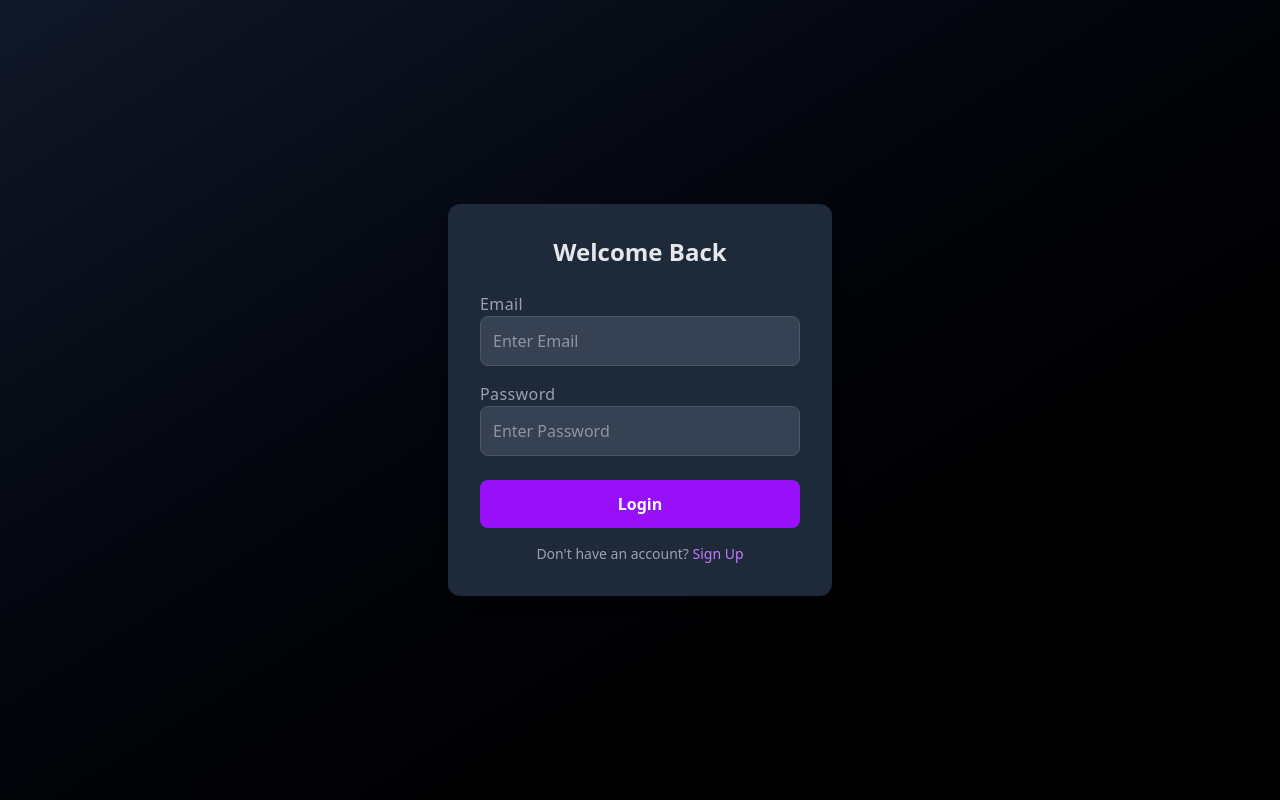
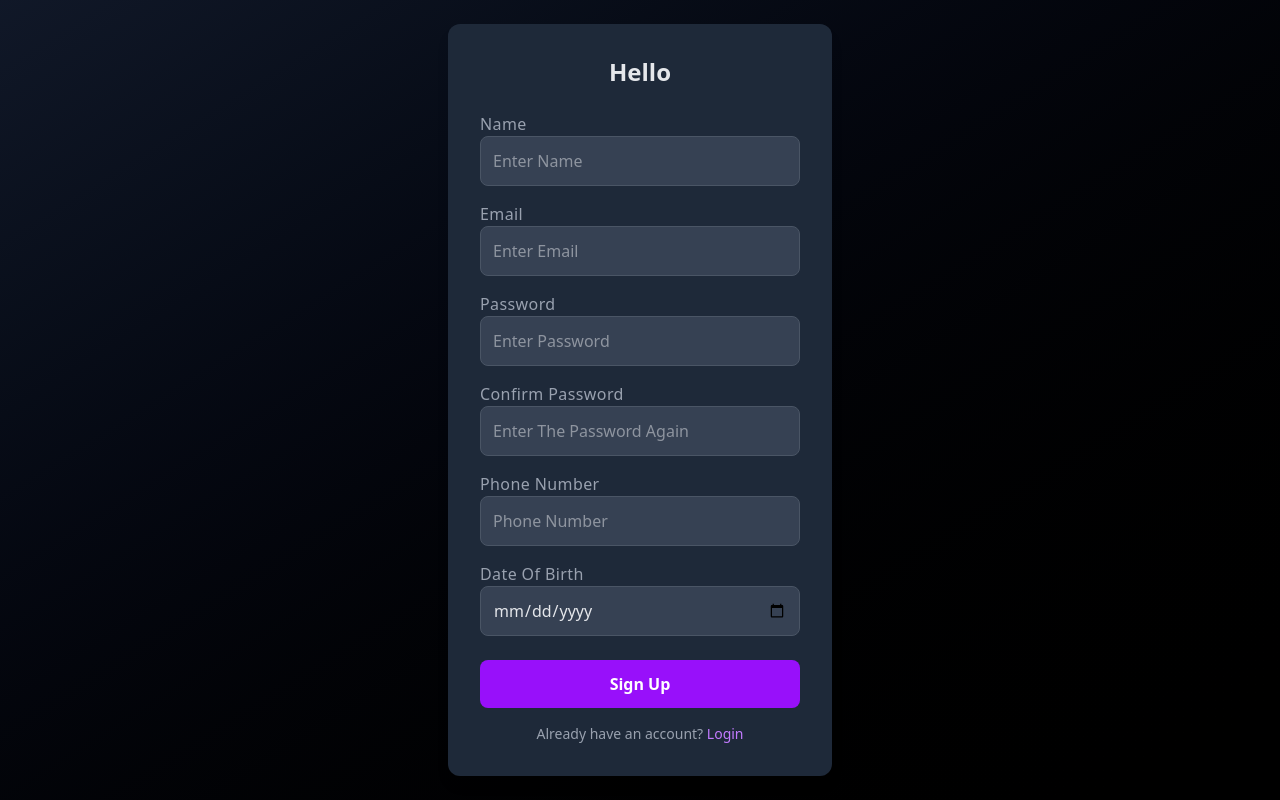
Before and after one commit to chan9an/Learn_AI, a React (Vite) app in the folder frontend/learnai/: page /signup in a window 1280 px wide. Built offline with nearby package versions, Linux system fonts and the light colour scheme.

Commit message:
Adding SignUp

```diff
--- a/frontend/learnai/package.json
+++ b/frontend/learnai/package.json
@@ -11,6 +11,7 @@
   },
   "dependencies": {
     "@tailwindcss/vite": "^4.0.7",
+    "framer-motion": "^12.4.5",
     "react": "^19.0.0",
     "react-dom": "^19.0.0",
     "tailwindcss": "^4.0.7"
--- a/frontend/learnai/src/App.jsx
+++ b/frontend/learnai/src/App.jsx
@@ -1,11 +1,21 @@
 import { useState } from 'react'
 import './App.css'
+import { BrowserRouter as Router, Route, NavLink, Routes } from 'react-router-dom'
 import Login from './login'
+import Signup from './signup'
 function App() {
 
   return (
     <>
-      <Login/>
+    <Router>
+        <Routes>
+        <Route path="/" element={<Login />} />   {/* Default page */}
+        <Route path="/login" element={<Login />} />
+        <Route path="/signup" element={<Signup />} />
+        <Route path="*" element={<Login />} />  {/* Handles unknown paths */}
+
+        </Routes>
+    </Router>
     </>
   )
 }
--- a/frontend/learnai/src/login.jsx
+++ b/frontend/learnai/src/login.jsx
@@ -1,4 +1,5 @@
 import React, { useState } from 'react'
+import { Link } from 'react-router-dom'
 
 function Login() {
 
@@ -56,7 +57,7 @@ function Login() {
 
 
         <p className="text-center text-gray-400 text-sm mt-4">
-          Don't have an account? <a href="#" className="text-purple-400 hover:underline">Sign Up</a>
+          Don't have an account? <Link to="/signup" href="#" className="text-purple-400 hover:underline">Sign Up</Link>
         </p>
 
 
--- /dev/null
+++ b/frontend/learnai/src/signup.jsx
@@ -0,0 +1,132 @@
+import React, { useState } from 'react'
+import {Link} from "react-router-dom";
+
+function Signup() {
+
+
+
+    const [name,setname]=useState("");
+    const [email,setEmail]=useState("");
+    const [password,setpassword]=useState("");
+    const [confirmpassword,setconfirmpassword]=useState("");
+    const [phonenumber,setphonenumber]=useState("");
+    const [dob,setdob]=useState("");
+
+
+    function handleSubmit(e){
+        e.preventDefault();
+        setEmail("")
+        setname("")
+        setconfirmpassword("")
+        setphonenumber("")
+        setpassword("")
+        setdob("")
+
+    }
+
+  return (
+    <div className="flex items-center justify-center min-h-screen bg-gradient-to-br from-gray-900 to-black p-6">
+      <div className="bg-gray-800 bg-opacity-60 backdrop-blur-md shadow-lg rounded-xl w-96 p-8">
+        <h2 className="text-center text-2xl font-semibold text-gray-200 mb-6">Hello</h2>
+
+        <form className="w-full" onSubmit={handleSubmit}>
+
+        <div className="mb-4">
+            <label htmlFor="name" className="block text-gray-400 font-medium tracking-wide">Name</label>
+            <input
+              id="name"
+              type="text"
+              placeholder="Enter Name"
+              className="w-full p-3 bg-gray-700 text-gray-200 border border-gray-600 rounded-lg focus:outline-none focus:ring-2 focus:ring-purple-500 transition-all"
+              onChange={(e)=>setname(e.target.value)}
+              value={name}
+            />
+          </div>
+
+          <div className="mb-4">
+            <label htmlFor="email" className="block text-gray-400 font-medium tracking-wide">Email</label>
+            <input
+              id="email"
+              type="email"
+              placeholder="Enter Email"
+              className="w-full p-3 bg-gray-700 text-gray-200 border border-gray-600 rounded-lg focus:outline-none focus:ring-2 focus:ring-purple-500 transition-all"
+              onChange={(e)=>setEmail(e.target.value)}
+              value={email}
+            />
+          </div>
+
+
+          <div className="mb-4">
+            <label htmlFor="password" className="block text-gray-400 font-medium tracking-wide">Password</label>
+            <input
+              id="password"
+              type="password"
+              placeholder="Enter Password"
+              className="w-full p-3 bg-gray-700 text-gray-200 border border-gray-600 rounded-lg focus:outline-none focus:ring-2 focus:ring-purple-500 transition-all"
+              onChange={(e)=>setpassword(e.target.value)}
+              value={password}
+            />
+          </div>
+
+          <div className="mb-4">
+            <label htmlFor="confirmpassword" className="block text-gray-400 font-medium tracking-wide">Confirm Password</label>
+            <input
+              id="confirmpassword"
+              type="password"
+              placeholder="Enter The Password Again"
+              className="w-full p-3 bg-gray-700 text-gray-200 border border-gray-600 rounded-lg focus:outline-none focus:ring-2 focus:ring-purple-500 transition-all"
+              onChange={(e)=>setconfirmpassword(e.target.value)}
+              value={confirmpassword}
+            />
+          </div>
+
+          <div className="mb-4">
+            <label htmlFor="phonenumber" className="block text-gray-400 font-medium tracking-wide">Phone Number</label>
+            <input
+              id="phonenumber"
+              type="tel"
+              placeholder="Phone Number"
+              className="w-full p-3 bg-gray-700 text-gray-200 border border-gray-600 rounded-lg focus:outline-none focus:ring-2 focus:ring-purple-500 transition-all"
+              onChange={(e)=>setphonenumber(e.target.value)}
+              value={phonenumber}
+            />
+          </div>
+
+
+          <div className="mb-4">
+            <label htmlFor="dob" className="block text-gray-400 font-medium tracking-wide">Date Of Birth</label>
+            <input
+              id="dob"
+              type="date"
+              placeholder="Date Of Birth"
+              className="w-full p-3 bg-gray-700 text-gray-200 border border-gray-600 rounded-lg focus:outline-none focus:ring-2 focus:ring-purple-500 transition-all"
+              onChange={(e)=>setdob(e.target.value)}
+              value={dob}
+            />
+          </div>
+
+
+          <div>
+            <button
+              className="w-full p-3 mt-2 bg-purple-600 text-white font-semibold rounded-lg hover:bg-purple-700 active:bg-purple-800 transition-all"
+              type="submit"
+            >
+              Sign Up
+            </button>
+          </div>
+        </form>
+
+
+        <p className="text-center text-gray-400 text-sm mt-4">
+         Already have an account? <Link to="/login"   className="text-purple-400 hover:underline">Login</Link>
+        </p>
+
+
+      </div>
+    </div>
+
+
+  )
+}
+
+export default Signup
```
Also changed, not shown: 1 other file (tests, documents, lock files or other folders).
